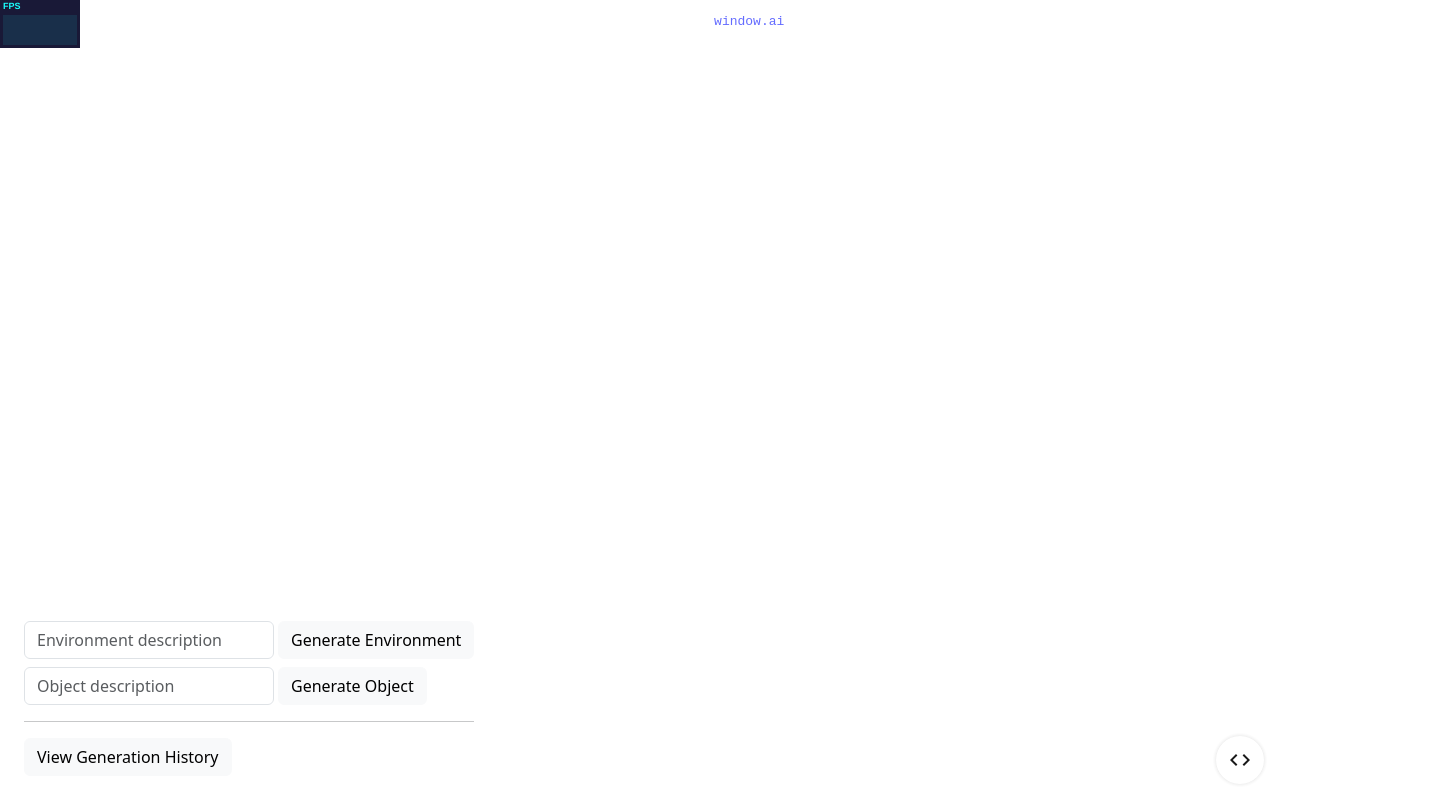
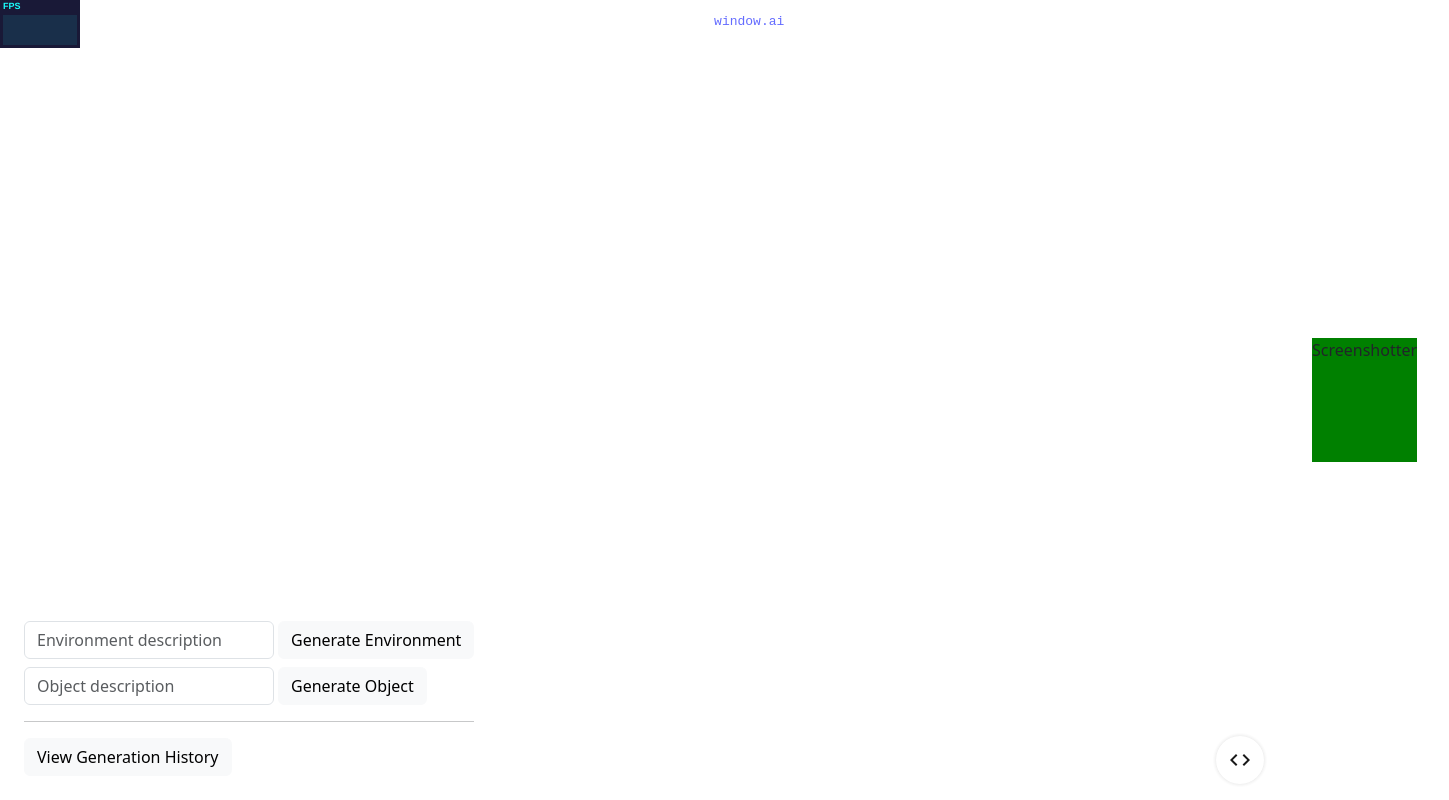
Before and after one commit to zoan37/world-generation-demo, a React (Vite) app: page / in a window 1280 px wide. Shown: the whole page, 1449 px wide, since content can reach past the window. Built offline with nearby package versions, Linux system fonts and the light colour scheme; no server answers.

Commit message:
show screenshots in generation history

```diff
--- a/src/App.tsx
+++ b/src/App.tsx
@@ -4,17 +4,35 @@ import './App.css'
 import { startGenDemo } from "./gen_demo.js";
 import GenerateInput from './GenerateInput.tsx';
 import PlyViewer from './PlyViewer.tsx';
+import Screenshotter from './Screenshotter.tsx';
+
+interface GeneratedObject {
+  id: string;
+  prompt: string;
+  plyURI: string;
+  screenshotDataURI: string;
+}
 
 function App() {
-  const [generatedObjects, setGeneratedObjects] = useState([]);
+  const [generatedObjects, setGeneratedObjects] = useState([] as GeneratedObject[]);
+  const [screenshotObject, setScreenshotObject] = useState({} as GeneratedObject);
+
+  function handleScreenshot(screenshotDataUri: string) {
+    const clonedObjects : GeneratedObject[] = generatedObjects.slice();
+    const screenshotObjectIndex = clonedObjects.findIndex((object) => object.id === screenshotObject.id);
+    clonedObjects[screenshotObjectIndex].screenshotDataURI = screenshotDataUri;
+    setGeneratedObjects(clonedObjects);
+  }
 
   useEffect(() => {
     startGenDemo({
-      setGenerateObjectsHandler: (objects: any) => {
+      setGenerateObjectsHandler: (objects: GeneratedObject[]) => {
         const clonedObjects = objects.slice();
-
         setGeneratedObjects(clonedObjects);
         console.log('setGeneratedObjects', clonedObjects);
+      },
+      setScreenshotObjectHandler: (object: GeneratedObject) => {
+        setScreenshotObject(object);
       }
     });
   }, []);
@@ -36,6 +54,7 @@ function App() {
         generatedObjects={generatedObjects}
       />
       <GenerateInput />
+      <Screenshotter object={screenshotObject} handleScreenshot={handleScreenshot}/>
       <div>
         <a className="code-button" target="_blank"
           href="https://github.com/zoan37/world-generation-demo"
--- a/src/PlyViewer.tsx
+++ b/src/PlyViewer.tsx
@@ -41,13 +41,17 @@ const PlyViewer = (
                         // canvas contexts, we get the error "WARNING: Too many active WebGL contexts. Oldest context will be lost."
                         // and the main Three.js canvas will go blank.
                         //
-                        // We could display a list of screenshots instead.
+                        // We could display a list of screenshots instead, and enable 3D preview selectively without going over the
+                        // WebGL context limit.
                         /*
                         <td>
                           <CanvasComponent key={object.id} objectLink={object.plyURI} onScreenshotReady={() => null} />
                         </td>
                         */
                       }
+                      <td>
+                        <img src={object.screenshotDataURI} />
+                      </td>
                       <td>
                         {object.prompt}
                       </td>
--- /dev/null
+++ b/src/Screenshotter.css
@@ -0,0 +1,3 @@
+.screenshotter_view {
+    background-color: green;
+}
--- /dev/null
+++ b/src/Screenshotter.tsx
@@ -0,0 +1,22 @@
+// @ts-nocheck
+import { useState, useEffect } from 'react';
+import CanvasComponent from './Canvas';
+import './Screenshotter.css';
+
+const Screenshotter = (
+    {
+        object,
+        handleScreenshot
+    }
+) => {
+    return (
+        <>
+            <div className="screenshotter_view">
+                Screenshotter
+                <CanvasComponent key={object.id} objectLink={object.plyURI} onScreenshotReady={handleScreenshot} />
+            </div>
+        </>
+    );
+};
+
+export default Screenshotter;
--- a/src/gen_demo.js
+++ b/src/gen_demo.js
@@ -14,6 +14,7 @@ function sleep(ms) {
 
 export function startGenDemo(config) {
     const setGenerateObjectsHandler = config.setGenerateObjectsHandler;
+    const setScreenshotObjectHandler = config.setScreenshotObjectHandler;
 
     const generatedObjects = [];
 
@@ -457,16 +458,22 @@ export function startGenDemo(config) {
 
     window.generateNewObject = generateNewObject;
 
+    function addToGeneratedObjects(prompt, plyURI) {
+        const newObject = {
+            prompt: prompt,
+            plyURI: plyURI,
+            timestamp: Date.now(),
+            id: uuidv4()
+        };
+        generatedObjects.push(newObject);
+        setGenerateObjectsHandler(generatedObjects);
+        setScreenshotObjectHandler(newObject);
+    }
+
     async function generateNewObject(inputText) {
         const plyURI = await generate3DObject(inputText);
 
-        generatedObjects.push({
-            prompt: inputText,
-            plyURI: plyURI,
-            timestamp: Date.now(),
-            id: uuidv4()
-        });
-        setGenerateObjectsHandler(generatedObjects);
+        addToGeneratedObjects(inputText, plyURI);
 
         const plyLoader = new PLYLoader();
         plyLoader.load(plyURI, function (geometry) {
@@ -498,13 +505,7 @@ export function startGenDemo(config) {
 
         const plyURI = await generate3DObject(inputText);
 
-        generatedObjects.push({
-            prompt: inputText,
-            plyURI: plyURI,
-            timestamp: Date.now(),
-            id: uuidv4()
-        });
-        setGenerateObjectsHandler(generatedObjects);
+        addToGeneratedObjects(inputText, plyURI);
 
         currentEnvironmentPrompt = inputText;
         currentEnvironmentDataURI = plyURI;
```
